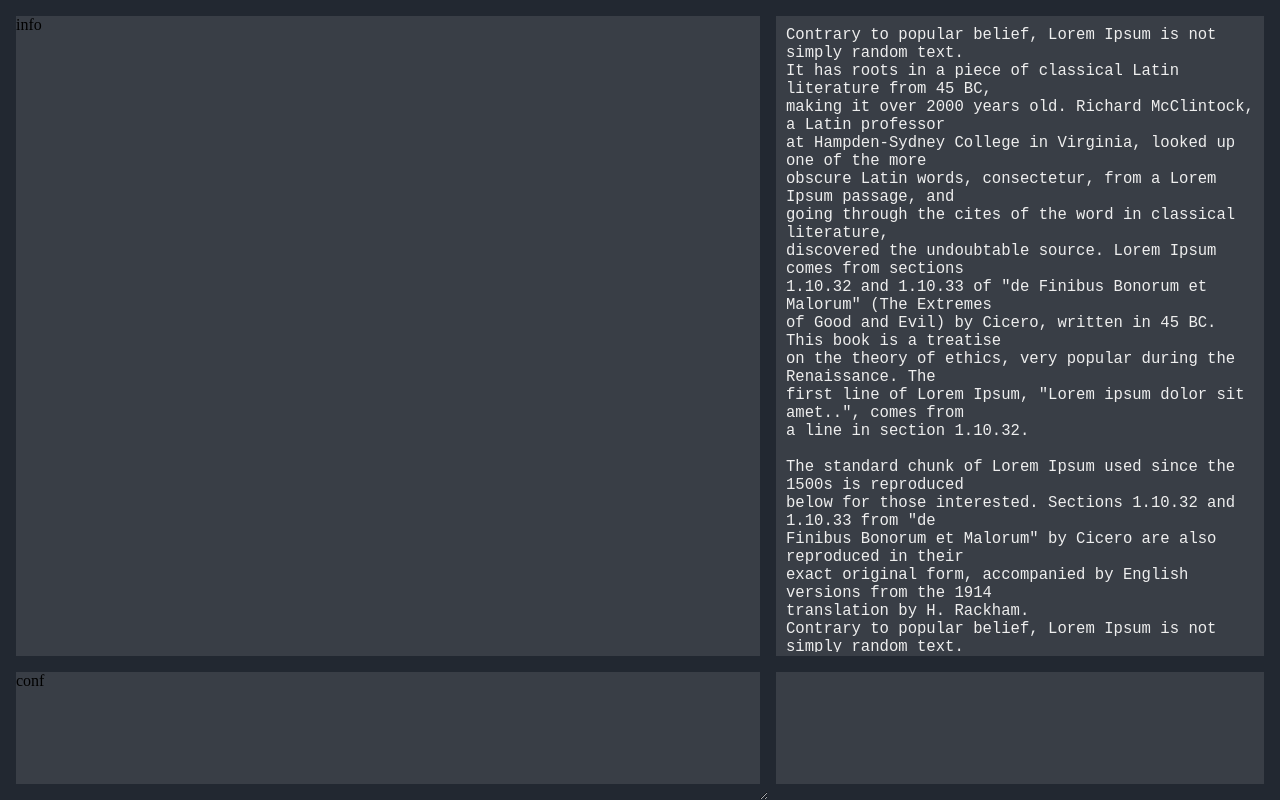
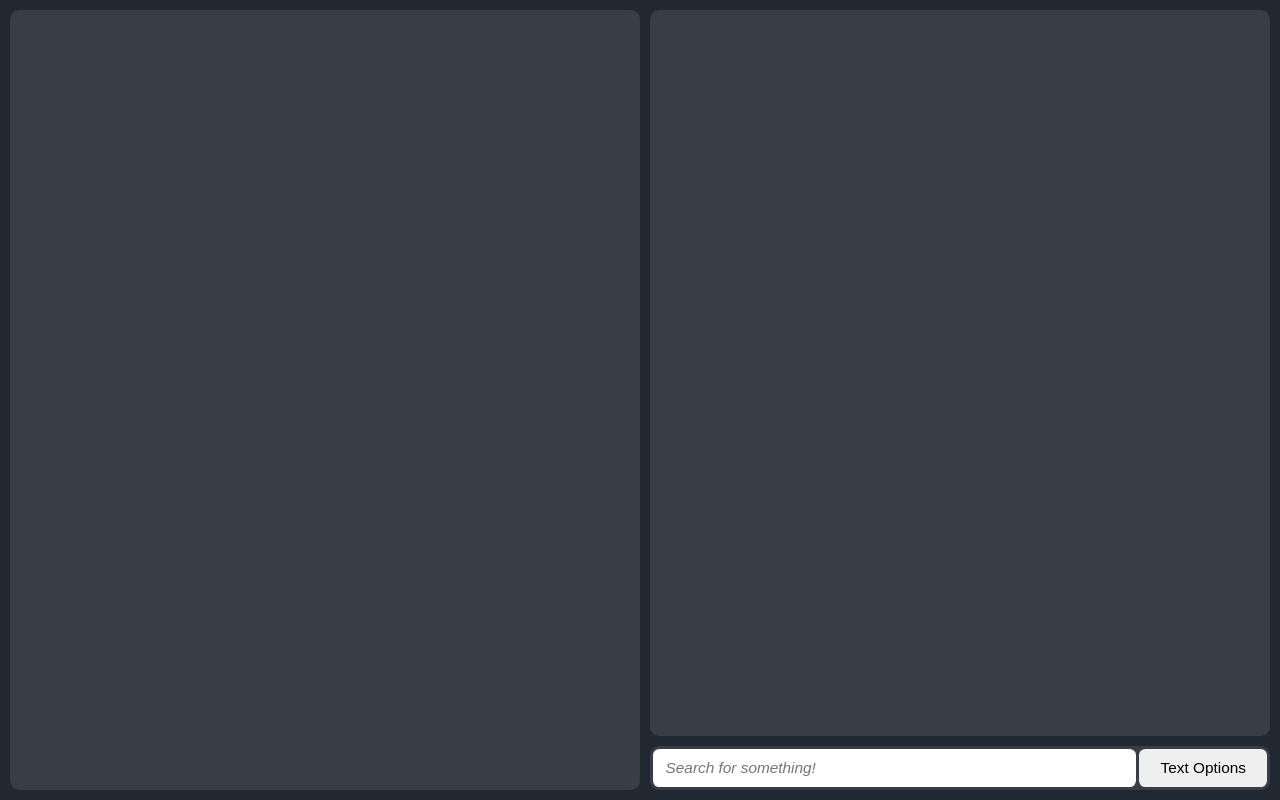
Before and after one commit to JaisonFunderburker/substi-tool, a plain HTML site: page index.html in a window 1280 px wide. Drawn offline with Linux system fonts and the light colour scheme.

Commit message:
skeleton v1
basic ui and foundation for project

```diff
--- a/index.html
+++ b/index.html
@@ -10,84 +10,27 @@
 
   <!-- ~~~~~~~~~~~~ Body ~~~~~~~~~~~~ -->
   <body>
-    <div id="mono">
+    <!-- ============ Main ============ -->
+    <div class="grid-container" id="main">
       <!-- ============ Left ============ -->
-      <div id="leftCol">
-        <!-- ============ Info ============ -->
-        <div class="container" id="info">
-          info
-        </div>
-        <!-- ============ Conf ============ -->
-        <div class="container" id="conf">
-          conf
+      <div class="grid-container">
+        <!-- ============ Tools ============ -->
+        <div class="grid-item default-shape">
+
         </div>
       </div>
       <!-- ============ Right ============ -->
-      <div id="rightCol">
+      <div class="grid-container" id="right">
         <!-- ============ Text ============ -->
-        <div class="container" id="text">
-          <textarea spellcheck="false">
-Contrary to popular belief, Lorem Ipsum is not simply random text.
-It has roots in a piece of classical Latin literature from 45 BC,
-making it over 2000 years old. Richard McClintock, a Latin professor
-at Hampden-Sydney College in Virginia, looked up one of the more
-obscure Latin words, consectetur, from a Lorem Ipsum passage, and
-going through the cites of the word in classical literature,
-discovered the undoubtable source. Lorem Ipsum comes from sections
-1.10.32 and 1.10.33 of "de Finibus Bonorum et Malorum" (The Extremes
-of Good and Evil) by Cicero, written in 45 BC. This book is a treatise
-on the theory of ethics, very popular during the Renaissance. The
-first line of Lorem Ipsum, "Lorem ipsum dolor sit amet..", comes from
-a line in section 1.10.32.
-
-The standard chunk of Lorem Ipsum used since the 1500s is reproduced
-below for those interested. Sections 1.10.32 and 1.10.33 from "de
-Finibus Bonorum et Malorum" by Cicero are also reproduced in their
-exact original form, accompanied by English versions from the 1914
-translation by H. Rackham.
-Contrary to popular belief, Lorem Ipsum is not simply random text.
-It has roots in a piece of classical Latin literature from 45 BC,
-making it over 2000 years old. Richard McClintock, a Latin professor
-at Hampden-Sydney College in Virginia, looked up one of the more
-obscure Latin words, consectetur, from a Lorem Ipsum passage, and
-going through the cites of the word in classical literature,
-discovered the undoubtable source. Lorem Ipsum comes from sections
-1.10.32 and 1.10.33 of "de Finibus Bonorum et Malorum" (The Extremes
-of Good and Evil) by Cicero, written in 45 BC. This book is a treatise
-on the theory of ethics, very popular during the Renaissance. The
-first line of Lorem Ipsum, "Lorem ipsum dolor sit amet..", comes from
-a line in section 1.10.32.
-
-The standard chunk of Lorem Ipsum used since the 1500s is reproduced
-below for those interested. Sections 1.10.32 and 1.10.33 from "de
-Finibus Bonorum et Malorum" by Cicero are also reproduced in their
-exact original form, accompanied by English versions from the 1914
-translation by H. Rackham.
-Contrary to popular belief, Lorem Ipsum is not simply random text.
-It has roots in a piece of classical Latin literature from 45 BC,
-making it over 2000 years old. Richard McClintock, a Latin professor
-at Hampden-Sydney College in Virginia, looked up one of the more
-obscure Latin words, consectetur, from a Lorem Ipsum passage, and
-going through the cites of the word in classical literature,
-discovered the undoubtable source. Lorem Ipsum comes from sections
-1.10.32 and 1.10.33 of "de Finibus Bonorum et Malorum" (The Extremes
-of Good and Evil) by Cicero, written in 45 BC. This book is a treatise
-on the theory of ethics, very popular during the Renaissance. The
-first line of Lorem Ipsum, "Lorem ipsum dolor sit amet..", comes from
-a line in section 1.10.32.
-
-The standard chunk of Lorem Ipsum used since the 1500s is reproduced
-below for those interested. Sections 1.10.32 and 1.10.33 from "de
-Finibus Bonorum et Malorum" by Cicero are also reproduced in their
-exact original form, accompanied by English versions from the 1914
-translation by H. Rackham.</textarea>
-        </div>
-        <!-- ============ Btns ============ -->
-        <div class="container" id="btns">
+        <div class="grid-item default-shape">
 
         </div>
+        <!-- ============ Buttons ============ -->
+        <div class="grid-item default-shape grid-container" id="button-container">
+          <input type="search" id="search" placeholder="Search for something!">
+          <button name="button">Text Options</button>
+        </div>
       </div>
-
     </div>
   </body>
 </html>
--- a/style.css
+++ b/style.css
@@ -1,75 +1,50 @@
+
+/* ~~~~~~~~~~~~~~~~~ Types ~~~~~~~~~~~~~~~~ */
+
 body {
   margin: 0px;
-
-  /* Visual */
   background-color: #222831;
 }
 
-#mono {
-  display: flex;
-  height: 100vh;
-  width: 100vw;
+button {
+  border-radius: .5vw;
+  text-align: center;
+  font-size: 1.2vw;
+  border: none;
 }
 
-#mono #leftCol {
-  resize: horizontal;
-  overflow: auto;
-
-  width: 60%;
-  min-width: 50%;
+input {
+  border-radius: .5vw;
+  text-align: left;
+  padding-left: 1vw;
+  resize: none;
+  overflow: hidden;
+  font-size: 1.2vw;
+  font-style: italic;
+  border: none;
 }
 
-#mono #rightCol {
-  flex-grow: 1;
+textarea:focus, input:focus{
+    outline: none;
+}
+/* ~~~~~~~~~~~~~~~~~ Classes ~~~~~~~~~~~~~~~~ */
+
+/* ================ Grid ================ */
+.grid-container {
+  display: grid;
+  grid-gap: .75vw;
 }
 
-#mono .container {
-  margin: 2vh;
-
-  /* Visual */
+.grid-item {
   background-color: #393E46;
 }
 
-#mono #leftCol .container {
-  margin-right: 1vh;
+/* ================ Default ================ */
+.default-shape {
+  border-radius: .75vw;
 }
 
-#mono #rightCol .container {
-  margin-left: 1vh;
-}
-
-#mono #info {
-  height: 80vh;
-}
-
-#mono #conf {
-  height: 14vh;
-}
-
-#mono #text {
-  height: 78vh;
-  overflow: hidden;
-  padding: 1vh;
-}
-
-#mono #text textarea {
-  width: 100%;
-  height: 100%;
-  resize: none;
-  background-color: #393E46;
-  border: none;
-  align-content:left;
-  overflow:auto;
-  font-size: 120%;
-  color: #EEEEEE;
-  outline: none;
-}
-
-#mono #btns {
-  height: 14vh;
-}
-
-/* ~~~~~~~~~~~~ Scrollbar ~~~~~~~~~~~~ */
+/* ================ Scrollbar ================ */
 ::-webkit-scrollbar {
   width: 10px;
 }
@@ -82,6 +57,26 @@ body {
   background: #EEEEEE;
 }
 
-/*::-webkit-scrollbar-thumb:hover {
-  background: #555;
-}*/
+/* ~~~~~~~~~~~~~~~~~ IDs ~~~~~~~~~~~~~~~~ */
+
+/* ================ Main ================ */
+#main {
+  height: 100vh;
+  width: 100vw;
+  padding: .75vw;
+
+  grid-template-columns: 50% auto;
+  box-sizing: border-box;
+}
+
+#main #right {
+  grid-template-rows: auto 3.5vw;
+}
+
+#main #button-container {
+  grid-column-gap: .25vw;
+  padding: .25vw;
+  grid-template-columns: auto 10vw;
+
+  box-sizing: border-box;
+}
```
